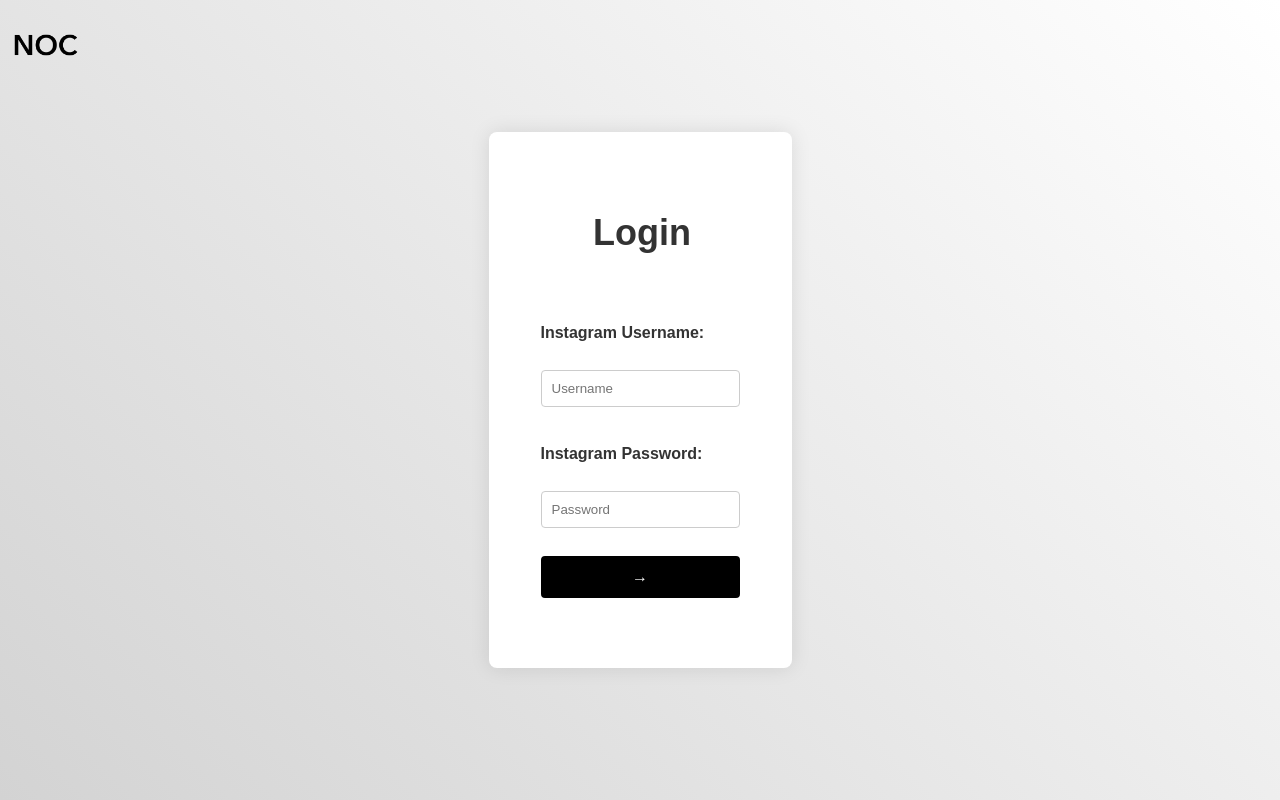
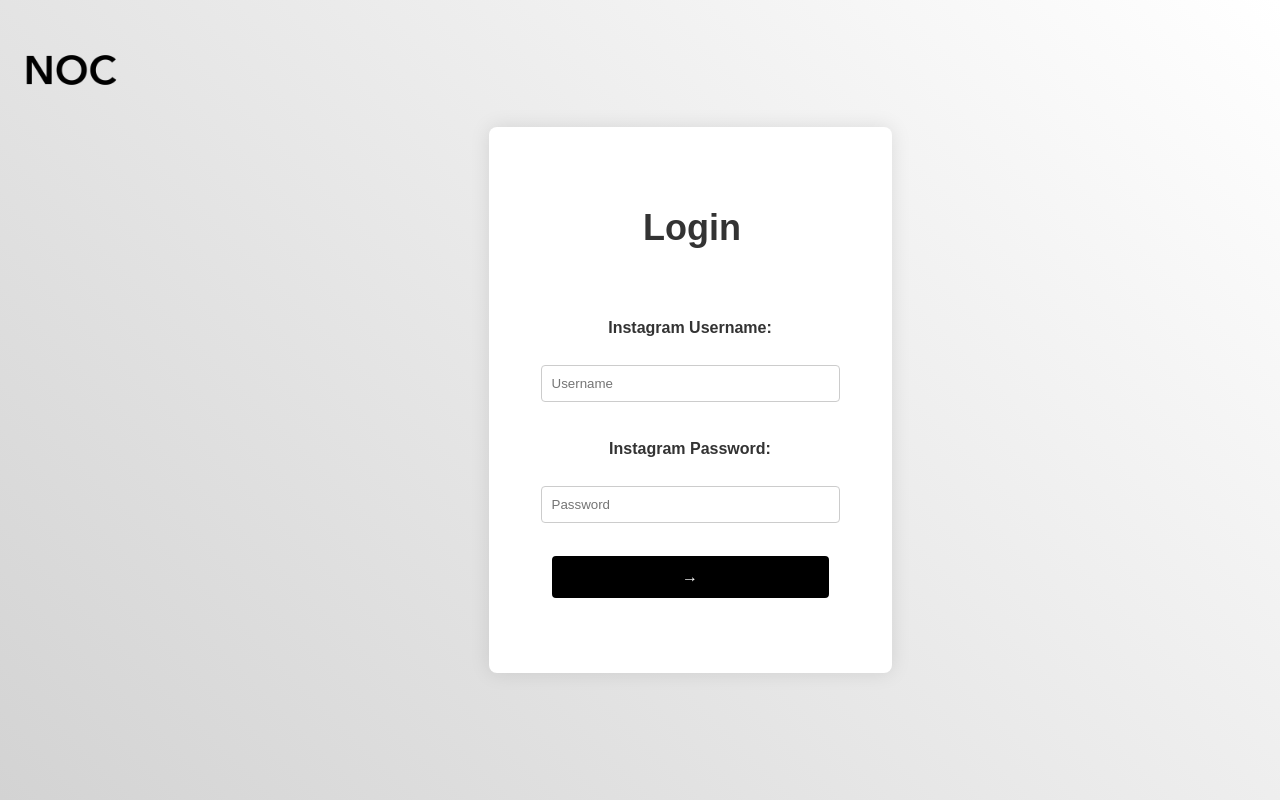
Before and after one commit to kyd888/Noc-using-Instagrapi, a Flask app: page / in a window 1280 px wide. Run offline with Flask 2, Linux system fonts and the light colour scheme.

Commit message:
Update styles.css

```diff
--- a/static/styles.css
+++ b/static/styles.css
@@ -12,12 +12,12 @@ body {
 
 .logo-container {
     position: absolute;
-    top: 10px;
-    left: 10px;
+    top: 20px;
+    left: 20px;
 }
 
 .logo {
-    width: 70px; /* Adjust size as needed */
+    width: 100px; /* Adjust size as needed */
     height: auto;
 }
 
@@ -27,13 +27,34 @@ h1 {
     margin-top: 20px;
 }
 
-form {
+form, #continue-session-section {
     background: #fff;
     padding: 50px;
     margin: 20px auto;
     border-radius: 8px;
     box-shadow: 0 0 20px rgba(0, 0, 0, 0.1);
-    max-width: 900px;
+    max-width: 600px;
+    width: 100%;
+    text-align: center;
+}
+
+#profile-info {
+    display: flex;
+    align-items: center;
+    justify-content: center;
+    margin-bottom: 20px;
+}
+
+#profile-pic {
+    width: 50px;
+    height: 50px;
+    border-radius: 50%;
+    margin-right: 10px;
+}
+
+#profile-username {
+    font-size: 1.2em;
+    font-weight: bold;
 }
 
 .no-border {
@@ -57,7 +78,7 @@ label {
 
 input[type="text"],
 input[type="password"] {
-    width: 89%; /* Make input fields the same width as the buttons */
+    width: calc(100% - 22px); /* Make input fields the same width as the buttons */
     padding: 10px;
     margin: 10px 0;
     border: 1px solid #ccc;
@@ -65,7 +86,7 @@ input[type="password"] {
 }
 
 button {
-    width: 100%;
+    width: calc(100% - 22px);
     padding: 10px;
     border: 2px solid black; /* Black border */
     border-radius: 4px;
@@ -74,6 +95,7 @@ button {
     font-size: 16px;
     cursor: pointer;
     transition: background-color 0.3s, color 0.3s; /* Smooth transition for hover effect */
+    margin: 5px 0;
 }
 
 button:hover {
```
Also changed, not shown: other parts of static/styles.css (+14 -24 lines).
